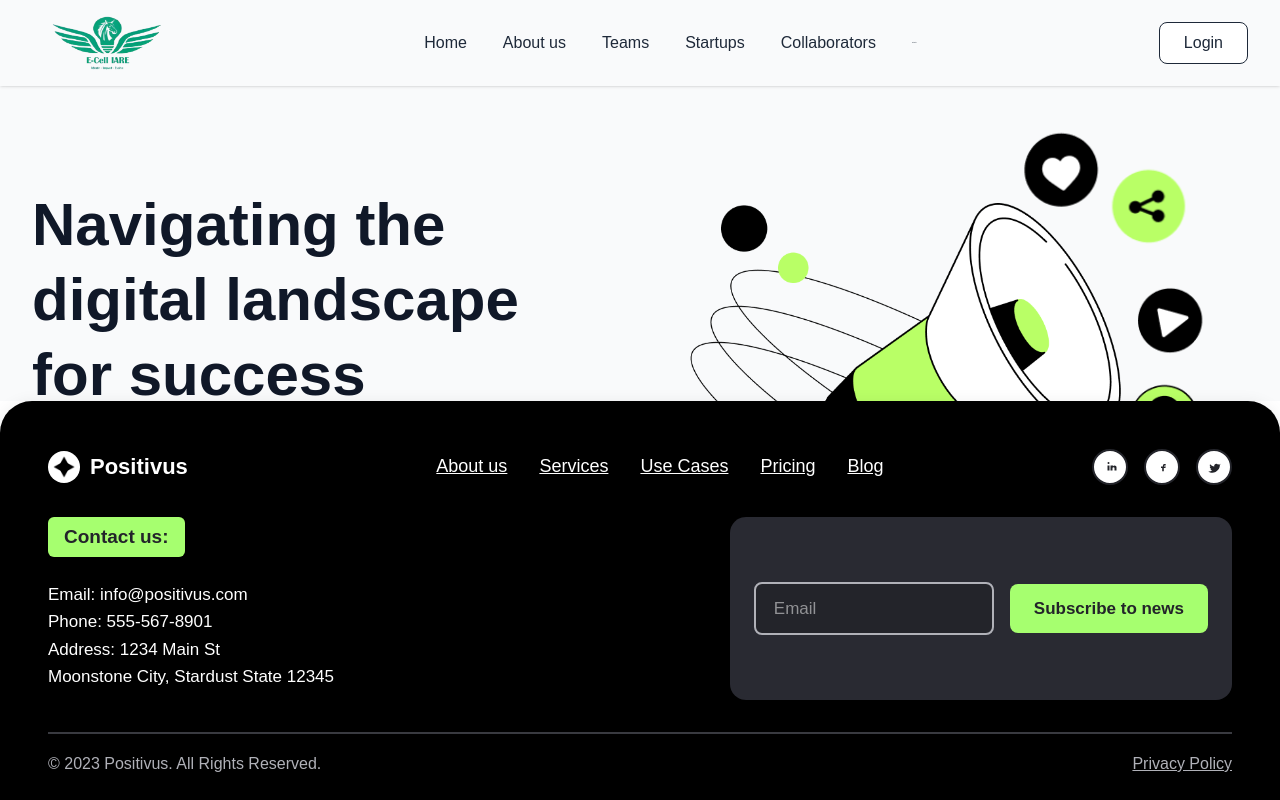
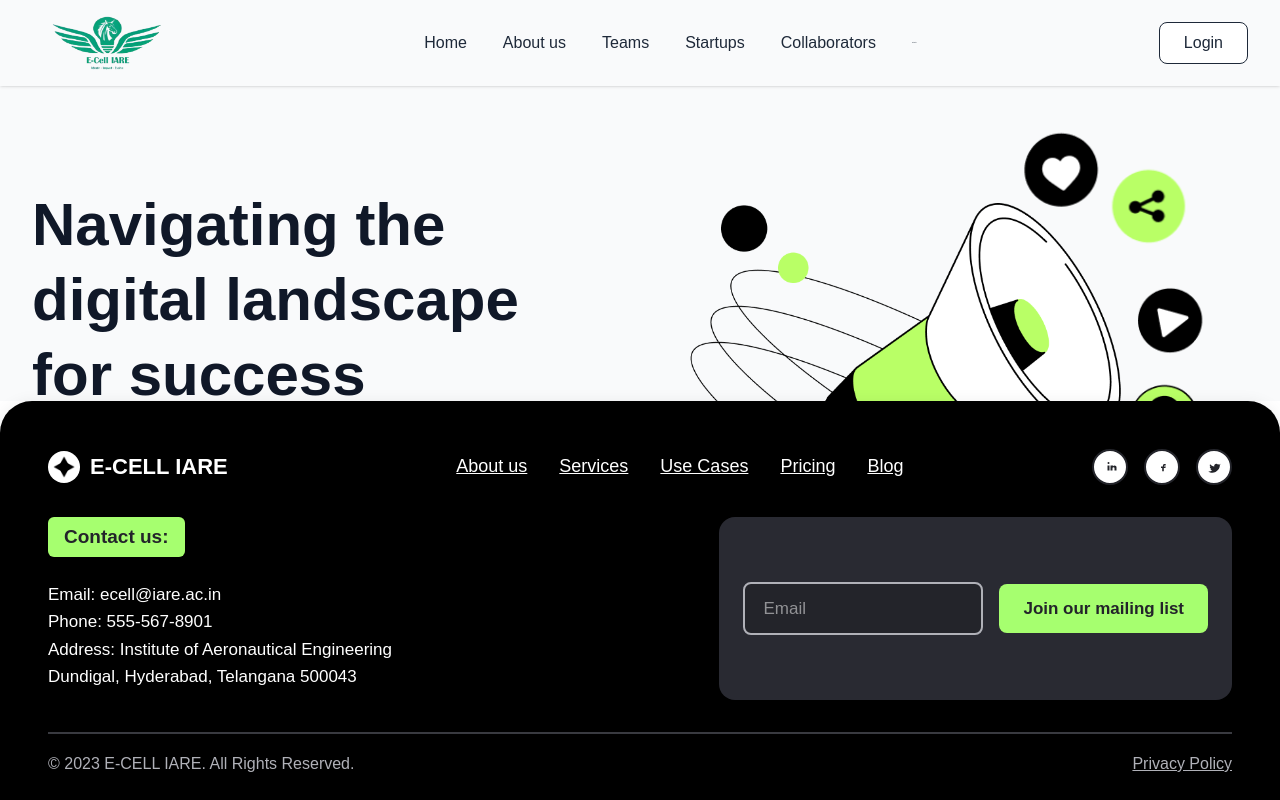
Before and after one commit to Maximus5470/Ecell-Website, a Next.js app: page / in a window 1280 px wide. Built offline with nearby package versions, Linux system fonts and the light colour scheme.

Commit message:
24-09-2025-2

```diff
--- a/components/Footer.tsx
+++ b/components/Footer.tsx
@@ -40,25 +40,25 @@
             marginBottom: 32,
           }}
         >
-          {/* Left: Positivus Heading with Symbol */}
+          {/* Left: E-CELL IARE Heading with Symbol */}
           <div style={{ display: "flex", alignItems: "center", marginRight: 40 }}>
             <span style={{ display: "inline-flex", width: 32, height: 32, background: "#fff", borderRadius: "50%", alignItems: "center", justifyContent: "center", marginRight: 10 }}>
-              <img src="/mic_extras/bigstar.png" alt="Positivus Star" style={{ width: 22, height: 22 }} />
+              <img src="/mic_extras/bigstar.png" alt="E-CELL IARE Star" style={{ width: 22, height: 22 }} />
             </span>
             <h2
               style={{
                 color: "#fff",
-                fontSize: 22, // Increased from 20 to 22
+                fontSize: 22,
                 fontWeight: 700,
                 margin: 0,
               }}
             >
-              Positivus
+              E-CELL IARE
             </h2>
           </div>
 
           {/* Navigation */}
-          <nav style={{ display: "flex", gap: 32, fontSize: 18 }}> {/* Increased from 17 to 18 */}
+          <nav style={{ display: "flex", gap: 32, fontSize: 18 }}>
             <a
               href="#"
               style={{
@@ -201,7 +201,7 @@
                 background: "#A6FF6F",
                 color: "#23242A",
                 fontWeight: 600,
-                fontSize: 19, // Increased from 18 to 19
+                fontSize: 19,
                 padding: "6px 16px",
                 borderRadius: 6,
                 display: "inline-block",
@@ -213,23 +213,23 @@
             <div
               style={{
                 color: "#fff",
-                fontSize: 17, // Increased from 16 to 17
+                fontSize: 17,
                 marginTop: 10,
                 marginBottom: 10,
                 lineHeight: 1.6,
               }}
             >
-              <div>Email: info@positivus.com</div>
+              <div>Email: ecell@iare.ac.in</div>
               <div>Phone: 555-567-8901</div>
               <div>
-                Address: 1234 Main St
+                Address: Institute of Aeronautical Engineering
                 <br />
-                Moonstone City, Stardust State 12345
+                Dundigal, Hyderabad, Telangana 500043
               </div>
             </div>
           </div>
 
-          {/* Email Subscribe */}
+          {/* Join Mailing List */}
           <form
             onSubmit={handleSubscribe}
             style={{
@@ -253,7 +253,7 @@
                 border: "2px solid #B0B1B8",
                 borderRadius: 8,
                 padding: "12px 18px",
-                fontSize: 17, // Increased from 16 to 17
+                fontSize: 17,
                 outline: "none",
                 width: 240,
               }}
@@ -264,14 +264,14 @@
                 background: "#A6FF6F",
                 color: "#23242A",
                 fontWeight: 600,
-                fontSize: 17, // Increased from 16 to 17
+                fontSize: 17,
                 padding: "12px 24px",
                 borderRadius: 8,
                 border: "none",
                 cursor: "pointer",
               }}
             >
-              Subscribe to news
+              Join our mailing list
             </button>
           </form>
         </div>
@@ -290,11 +290,11 @@
             alignItems: "center",
             justifyContent: "space-between",
             color: "#B0B1B8",
-            fontSize: 16, // Increased from 15 to 16
+            fontSize: 16,
             paddingBottom: 24,
           }}
         >
-          <span>© 2023 Positivus. All Rights Reserved.</span>
+          <span>© 2023 E-CELL IARE. All Rights Reserved.</span>
           <a href="#" style={{ color: "#B0B1B8", textDecoration: "underline" }}>
             Privacy Policy
           </a>
```
